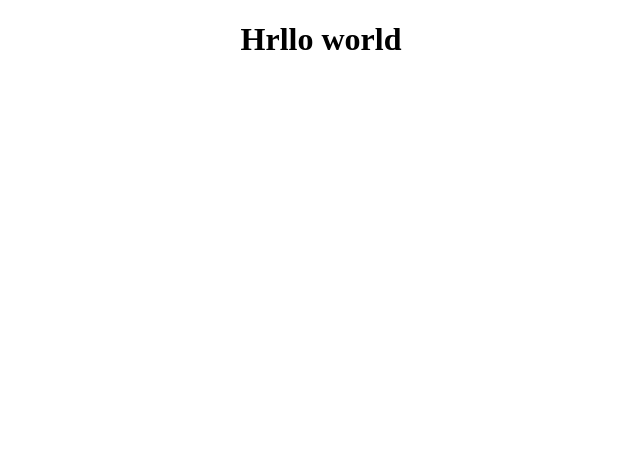
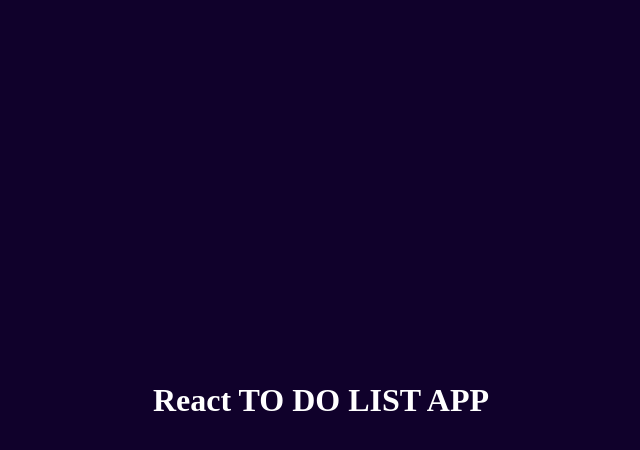
Before and after one commit to nobuyuki-tono/React-TodoList-context-api, a React (Create React App) app: page / in a window 1280 px wide. Shown: the top 450 px of the page, without its empty margins (319-959 px from the left). Built offline with nearby package versions, Linux system fonts and the light colour scheme.

Commit message:
Added style to Header component and create List component

```diff
--- a/src/App.css
+++ b/src/App.css
@@ -1,38 +1,15 @@
-.App {
-  text-align: center;
+* {
+  padding: 0;
+  margin: 0;
+  box-sizing: border-box;
 }
 
-.App-logo {
-  height: 40vmin;
-  pointer-events: none;
-}
-
-@media (prefers-reduced-motion: no-preference) {
-  .App-logo {
-    animation: App-logo-spin infinite 20s linear;
-  }
-}
-
-.App-header {
-  background-color: #282c34;
-  min-height: 100vh;
+body {
+  background-color: rgb(16, 1, 43);
   display: flex;
   flex-direction: column;
   align-items: center;
   justify-content: center;
-  font-size: calc(10px + 2vmin);
-  color: white;
+  min-height: 100vh;
+  margin: 0;
 }
-
-.App-link {
-  color: #61dafb;
-}
-
-@keyframes App-logo-spin {
-  from {
-    transform: rotate(0deg);
-  }
-  to {
-    transform: rotate(360deg);
-  }
-}
--- a/src/App.js
+++ b/src/App.js
@@ -1,11 +1,13 @@
 import React from "react";
+
+import Header from "./components/Header";
 
 import "./App.css";
 
 function App() {
   return (
     <div className="App">
-      <h1>Hrllo world</h1>
+      <Header />
     </div>
   );
 }
--- a/src/components/Header.jsx
+++ b/src/components/Header.jsx
@@ -1,4 +1,6 @@
 import React from "react";
+
+import "../styles/Header.css";
 
 const Header = () => {
   return <h1>React TO DO LIST APP</h1>;
--- a/src/styles/Header.css
+++ b/src/styles/Header.css
@@ -0,0 +1,3 @@
+h1 {
+  color: #fff;
+}
```
Also changed, not shown: src/components/List.jsx (added, +11 -0 lines).
